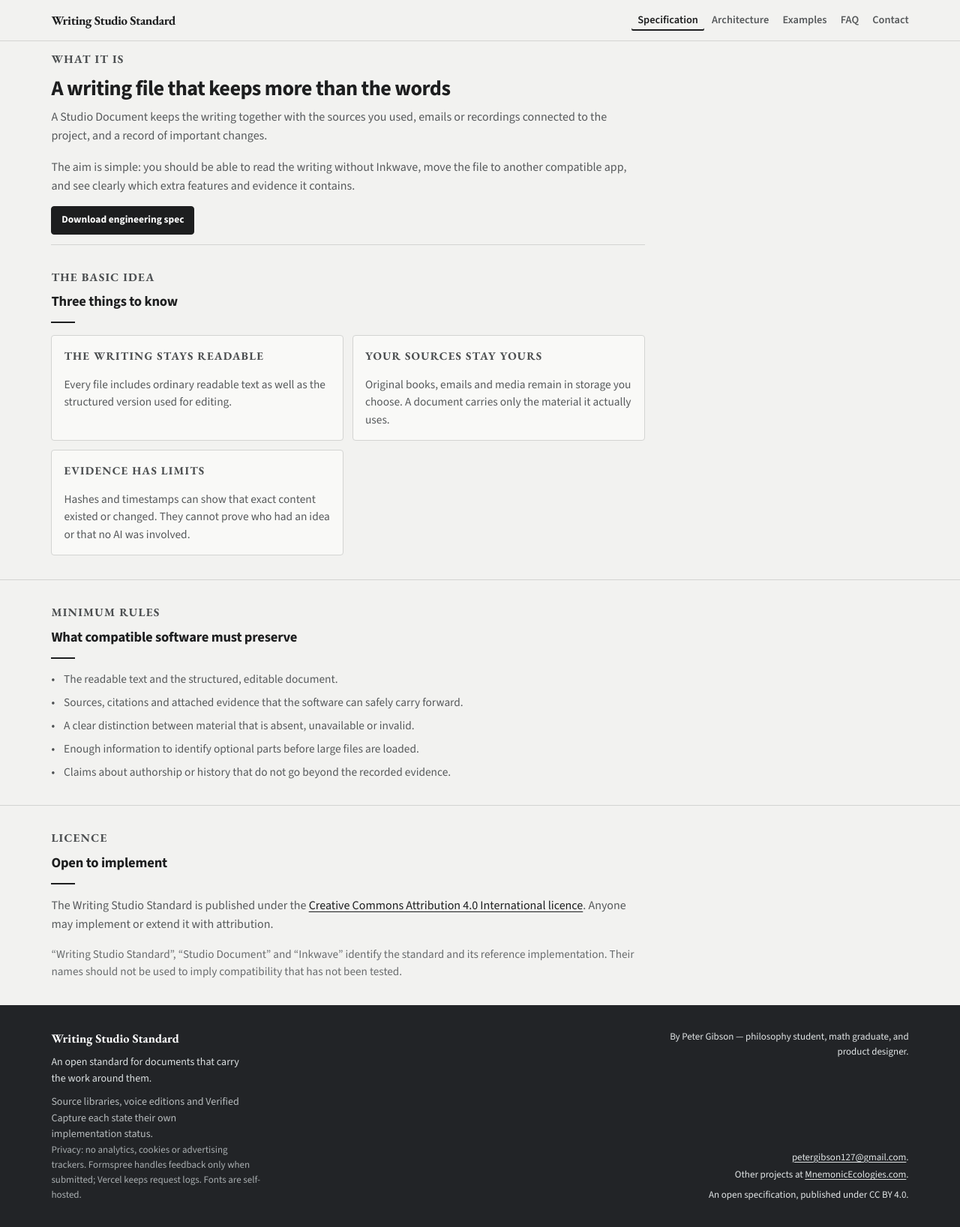
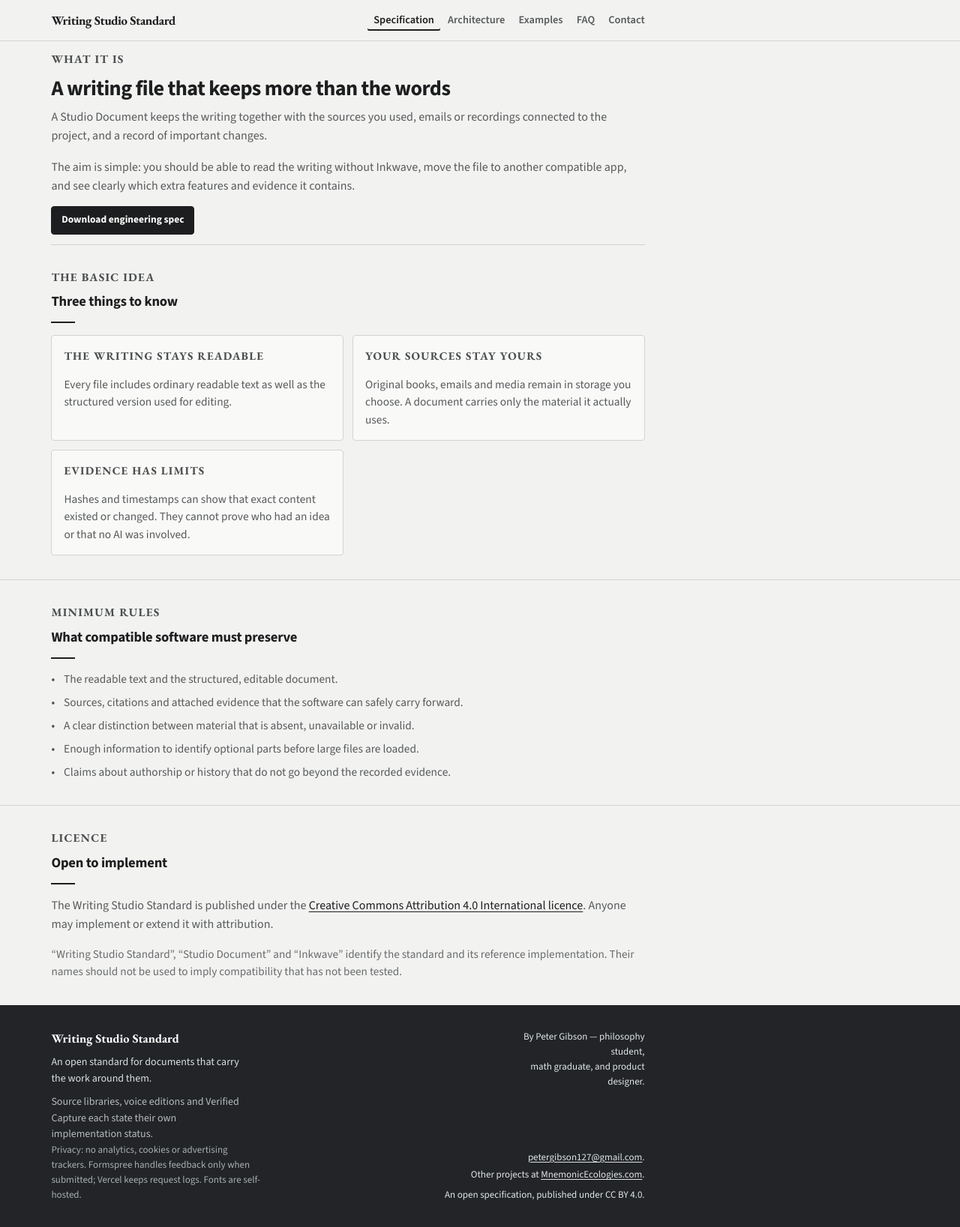
Before and after one commit to albatross310/writingstudiostandard, a React (Vite) app: page / in a window 1280 px wide. Shown: the whole page at 75% size. Built offline with nearby package versions, Linux system fonts and the light colour scheme.

Commit message:
Move navigation left and restore footer

```diff
--- a/src/components/Footer.css
+++ b/src/components/Footer.css
@@ -7,8 +7,8 @@
 
 .footer__inner {
   display: grid;
-  grid-template-columns: minmax(0, 1fr) var(--nav-column);
-  gap: 0;
+  grid-template-columns: repeat(2, minmax(0, 1fr));
+  gap: clamp(2.5rem, 7vw, 6rem);
   align-items: stretch;
 }
 
@@ -72,7 +72,7 @@
 }
 
 .footer__credit {
-  width: 100%;
+  width: 50%;
   align-self: flex-end;
   text-align: right;
   line-height: 1.55;
--- a/src/components/Footer.jsx
+++ b/src/components/Footer.jsx
@@ -21,7 +21,8 @@ export default function Footer() {
         </div>
         <div className="footer__copy">
           <p className="footer__credit">
-            By Peter Gibson — philosophy student, math graduate, and product designer.
+            By Peter Gibson — philosophy student,<br />
+            math graduate, and product designer.
           </p>
           <div className="footer__contact">
             <a href="mailto:petergibson127@gmail.com">petergibson127@gmail.com</a>.<br />
--- a/src/components/Nav.css
+++ b/src/components/Nav.css
@@ -60,29 +60,22 @@
   box-shadow: inset 0 -2px 0 var(--ink);
 }
 
-@media (min-width: 701px) {
+@media (min-width: 1001px) {
   .nav__inner {
     display: grid;
-    grid-template-columns: minmax(0, 1fr) var(--nav-column);
+    grid-template-columns: max-content minmax(0, 1fr) var(--nav-column);
+    gap: 0;
   }
 
   .nav__links {
+    grid-column: 2;
     justify-content: flex-end;
+    justify-self: end;
+    width: max-content;
   }
 }
 
-@media (max-width: 850px) {
-  .nav__wordmark {
-    font-size: 0.85rem;
-  }
-
-  .nav__link {
-    font-size: 0.74rem;
-    padding: 0.44em 0.52em;
-  }
-}
-
-@media (max-width: 700px) {
+@media (max-width: 1000px) {
   .nav__inner {
     height: auto;
     min-height: 52px;
@@ -103,13 +96,24 @@
   .nav__links::-webkit-scrollbar { display: none; }
 }
 
+@media (max-width: 850px) {
+  .nav__wordmark {
+    font-size: 0.85rem;
+  }
+
+  .nav__link {
+    font-size: 0.74rem;
+    padding: 0.44em 0.52em;
+  }
+}
+
 @media (max-width: 520px) {
   .nav__links {
     gap: 0.1rem;
   }
 }
 
-@media (min-width: 701px) {
+@media (min-width: 1001px) {
   .nav__link:last-child {
     padding-right: 0;
   }
--- a/src/styles/global.css
+++ b/src/styles/global.css
@@ -120,6 +120,13 @@ code:not(pre code) {
 /* Main content stops at the navigation column once the two-column header is active. */
 @media (min-width: 701px) {
   main .container {
+    padding-right: calc(var(--page-gutter) + var(--nav-column));
+  }
+}
+
+/* Keep desktop footer endnotes on the same right rail; stacked footers use the full width. */
+@media (min-width: 901px) {
+  .footer .footer__inner {
     padding-right: calc(var(--page-gutter) + var(--nav-column));
   }
 }
```
